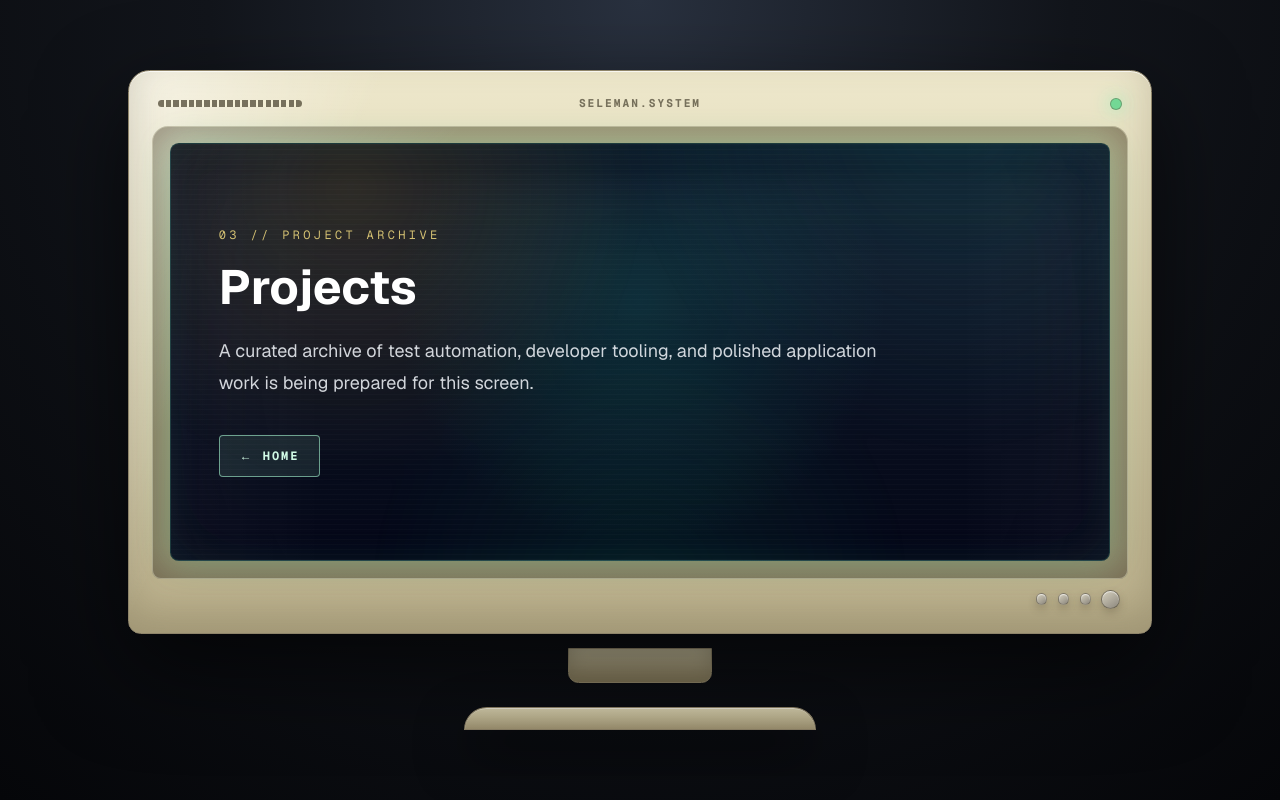
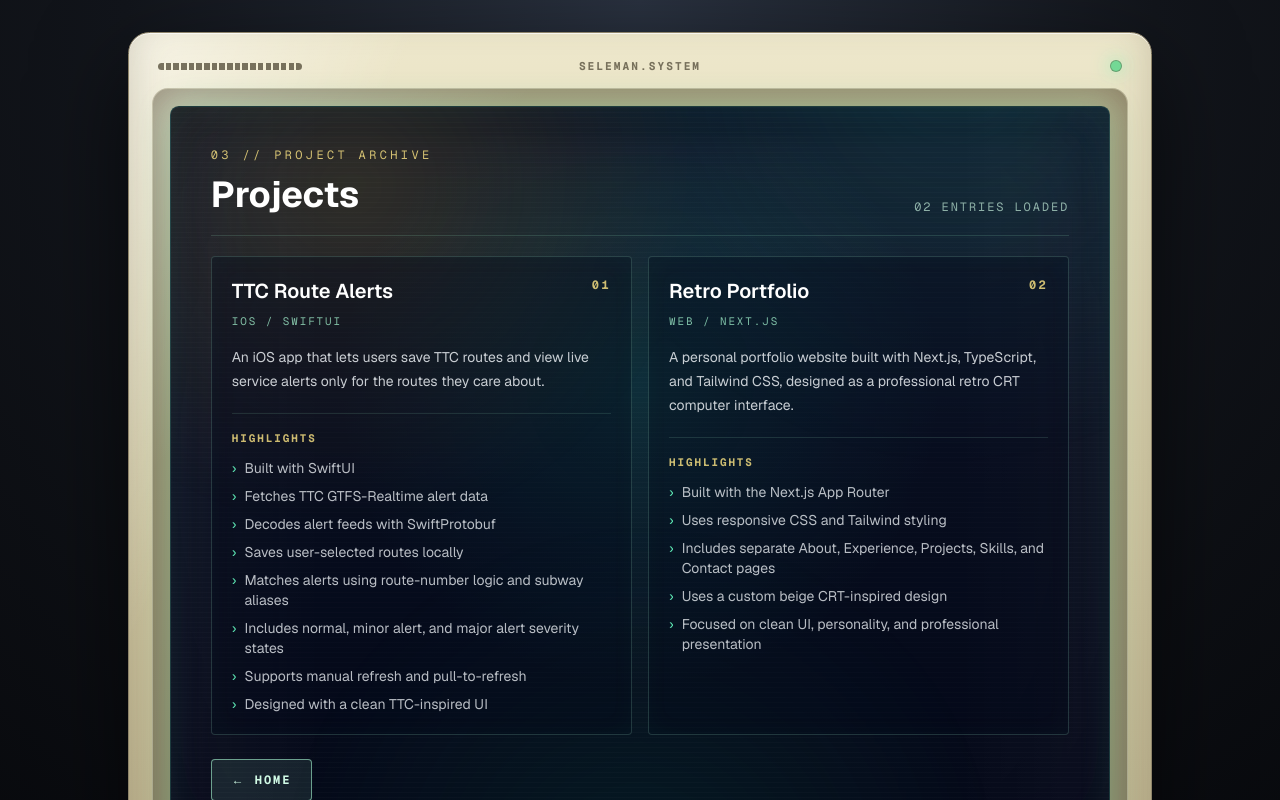
Before and after one commit to Seleman5/retro-portfolio, a Next.js app: page /projects in a window 1280 px wide. Shown: the top 800 px of the page. Built offline with nearby package versions, Linux system fonts and the light colour scheme.

Commit message:
Update only the Projects page

```diff
--- a/src/app/projects/page.tsx
+++ b/src/app/projects/page.tsx
@@ -1,5 +1,39 @@
 import type { Metadata } from "next";
-import PortfolioPage from "../components/PortfolioPage";
+import Link from "next/link";
+
+const projects = [
+  {
+    number: "01",
+    name: "TTC Route Alerts",
+    platform: "iOS / SwiftUI",
+    description:
+      "An iOS app that lets users save TTC routes and view live service alerts only for the routes they care about.",
+    highlights: [
+      "Built with SwiftUI",
+      "Fetches TTC GTFS-Realtime alert data",
+      "Decodes alert feeds with SwiftProtobuf",
+      "Saves user-selected routes locally",
+      "Matches alerts using route-number logic and subway aliases",
+      "Includes normal, minor alert, and major alert severity states",
+      "Supports manual refresh and pull-to-refresh",
+      "Designed with a clean TTC-inspired UI",
+    ],
+  },
+  {
+    number: "02",
+    name: "Retro Portfolio",
+    platform: "Web / Next.js",
+    description:
+      "A personal portfolio website built with Next.js, TypeScript, and Tailwind CSS, designed as a professional retro CRT computer interface.",
+    highlights: [
+      "Built with the Next.js App Router",
+      "Uses responsive CSS and Tailwind styling",
+      "Includes separate About, Experience, Projects, Skills, and Contact pages",
+      "Uses a custom beige CRT-inspired design",
+      "Focused on clean UI, personality, and professional presentation",
+    ],
+  },
+];
 
 export const metadata: Metadata = {
   title: "Projects | Seleman Shinwarie",
@@ -7,10 +41,95 @@ export const metadata: Metadata = {
 
 export default function ProjectsPage() {
   return (
-    <PortfolioPage
-      eyebrow="03 // Project archive"
-      title="Projects"
-      description="A curated archive of test automation, developer tooling, and polished application work is being prepared for this screen."
-    />
+    <main className="min-h-screen overflow-hidden bg-[radial-gradient(circle_at_top,#29313f_0%,#12151b_42%,#050609_100%)] px-4 py-8 text-slate-100 sm:px-6 lg:px-8">
+      <div className="mx-auto flex min-h-[calc(100vh-4rem)] w-full max-w-6xl flex-col items-center justify-center gap-6">
+        <div className="crt-monitor w-full max-w-5xl" aria-label="Projects portfolio monitor">
+          <div className="crt-topbar">
+            <span className="crt-vent" />
+            <span className="crt-brand">SELEMAN.SYSTEM</span>
+            <span className="crt-power" aria-hidden="true" />
+          </div>
+
+          <div className="crt-bezel">
+            <div className="crt-screen">
+              <div className="crt-scanlines" aria-hidden="true" />
+              <div className="crt-glow" aria-hidden="true" />
+
+              <div className="relative z-10 flex min-h-[min(62vh,680px)] flex-col p-5 text-[#d8fff0] sm:p-7 lg:p-10">
+                <div className="flex flex-wrap items-end justify-between gap-4 border-b border-emerald-200/15 pb-5">
+                  <div>
+                    <p className="font-mono text-xs uppercase tracking-[0.28em] text-amber-200/80">
+                      03 // Project archive
+                    </p>
+                    <h1 className="mt-3 text-3xl font-bold text-white sm:text-4xl">
+                      Projects
+                    </h1>
+                  </div>
+                  <p className="font-mono text-xs uppercase tracking-[0.16em] text-emerald-100/65">
+                    02 entries loaded
+                  </p>
+                </div>
+
+                <div className="mt-5 grid gap-4 xl:grid-cols-2">
+                  {projects.map((project) => (
+                    <article
+                      className="rounded-sm border border-emerald-200/18 bg-slate-950/35 p-5 shadow-[inset_0_0_24px_rgba(16,185,129,0.04)]"
+                      key={project.name}
+                    >
+                      <div className="flex items-start justify-between gap-4">
+                        <h2 className="text-xl font-semibold text-white">
+                          {project.name}
+                        </h2>
+                        <span className="font-mono text-xs font-bold tracking-[0.2em] text-amber-200/80">
+                          {project.number}
+                        </span>
+                      </div>
+                      <p className="mt-2 font-mono text-[0.68rem] uppercase tracking-[0.18em] text-emerald-200/75">
+                        {project.platform}
+                      </p>
+                      <p className="mt-4 text-sm leading-6 text-slate-100/82">
+                        {project.description}
+                      </p>
+                      <div className="mt-5 border-t border-emerald-200/12 pt-4">
+                        <p className="font-mono text-[0.68rem] font-bold uppercase tracking-[0.18em] text-amber-200/80">
+                          Highlights
+                        </p>
+                        <ul className="mt-3 grid gap-2 text-sm leading-5 text-slate-100/76">
+                          {project.highlights.map((highlight) => (
+                            <li className="flex gap-2" key={highlight}>
+                              <span aria-hidden="true" className="text-emerald-300">
+                                ›
+                              </span>
+                              <span>{highlight}</span>
+                            </li>
+                          ))}
+                        </ul>
+                      </div>
+                    </article>
+                  ))}
+                </div>
+
+                <Link
+                  className="mt-6 inline-flex w-fit items-center justify-center rounded-sm border border-emerald-200/60 bg-emerald-200/10 px-5 py-3 font-mono text-xs font-bold uppercase tracking-[0.16em] text-emerald-100 transition hover:bg-emerald-200/20 focus:outline-none focus:ring-2 focus:ring-emerald-100"
+                  href="/"
+                >
+                  ← Home
+                </Link>
+              </div>
+            </div>
+          </div>
+
+          <div className="crt-controls" aria-hidden="true">
+            <span />
+            <span />
+            <span />
+            <span className="crt-knob" />
+          </div>
+        </div>
+
+        <div className="crt-neck" aria-hidden="true" />
+        <div className="crt-base" aria-hidden="true" />
+      </div>
+    </main>
   );
 }
```
